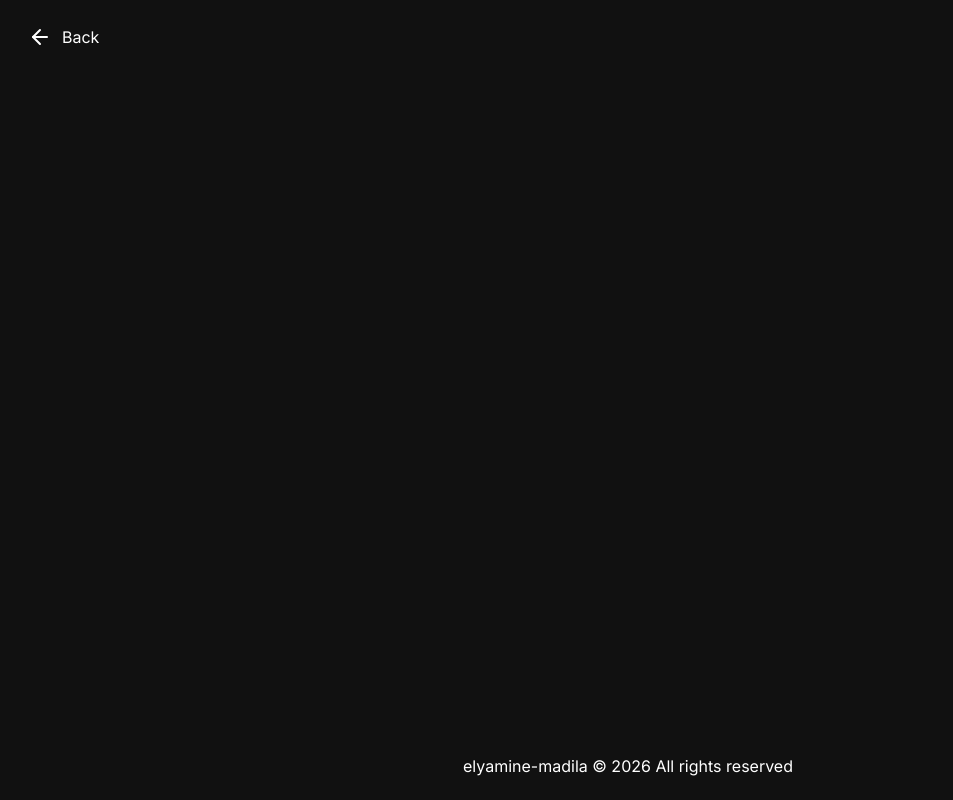
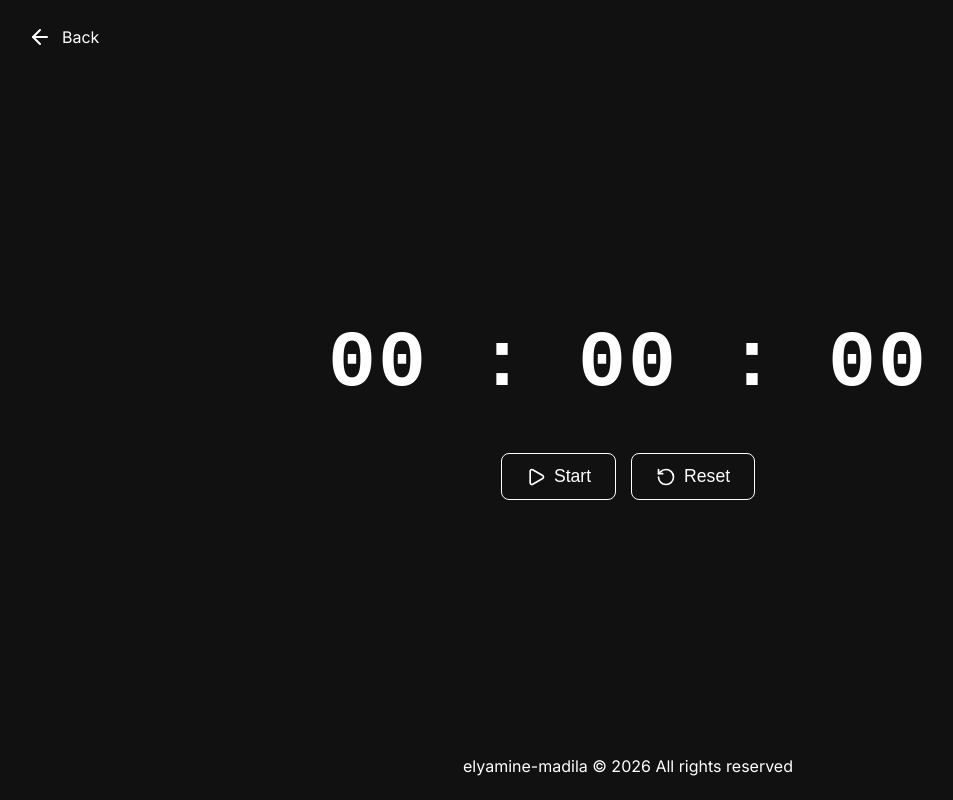
Before and after one commit to eljmadila/Counter-App, a React (Vite) app: page /time in a window 1280 px wide. Shown: the whole page, without its empty margins (12-965 px from the left). Built offline with nearby package versions, Linux system fonts and the light colour scheme.

Commit message:
feat: implement timer, theme styles, and update README

```diff
--- a/src/App.css
+++ b/src/App.css
@@ -146,6 +146,42 @@ footer {
   height: 100vh;
 }
 
+.timeDisplay {
+  font-size: 5rem;
+  font-weight: 700;
+  font-family: monospace, sans-serif;
+  letter-spacing: 2px;
+}
+
+.timeBtnsContainer {
+  display: flex;
+  gap: 15px;
+  align-items: center;
+}
+
+.timeBtn {
+  display: flex;
+  align-items: center;
+  gap: 8px;
+  padding: 12px 24px;
+  border-radius: 8px;
+  border: 1px solid var(--text-color);
+  background-color: transparent;
+  color: var(--text-color);
+  font-size: 1.1rem;
+  cursor: pointer;
+  transition: var(--transition);
+}
+
+.timeBtn:hover {
+  background-color: blueviolet;
+  color: #fff;
+}
+
+.timeBtn:active {
+  transform: scale(0.95);
+}
+
 /* Card */
 .quizContainer {
   display: flex;
--- a/src/pages/Time.tsx
+++ b/src/pages/Time.tsx
@@ -1,13 +1,67 @@
 import BackHome from "../components/BackHome"
+import { Play, Pause, RotateCcw } from "lucide-react"
+import { useState, useEffect } from "react"
 
 function Time() {
+  const [seconds, setSeconds] = useState<number>(0)
+  const [isRunning, setIsRunning] = useState<boolean>(false)
+
+  // Start interval when timer is running
+  useEffect(() => {
+    let interval: number | undefined
+
+    if (isRunning) {
+      interval = window.setInterval(() => {
+        setSeconds((prev) => prev + 1)
+      }, 1000)
+    }
+
+    return () => {
+      if (interval) clearInterval(interval)
+    }
+  }, [isRunning])
+
+  // Timer controls
+  const handleStart = () => setIsRunning(true)
+  const handlePause = () => setIsRunning(false)
+  const handleReset = () => {
+    setIsRunning(false)
+    setSeconds(0)
+  }
+
+  // Helper function to format seconds into HH : MM : SS
+  const formatTime = (totalSeconds: number) => {
+    const hrs = Math.floor(totalSeconds / 3600)
+    const mins = Math.floor((totalSeconds % 3600) / 60)
+    const secs = totalSeconds % 60
+
+    const formattedHours = String(hrs).padStart(2, "0")
+    const formattedMinutes = String(mins).padStart(2, "0")
+    const formattedSeconds = String(secs).padStart(2, "0")
+
+    return `${formattedHours} : ${formattedMinutes} : ${formattedSeconds}`
+  }
 
   return (
     <div className="timeContainer">
-        <BackHome />
-        <div className="timeContent">
-
-        </div>
+      <BackHome />
+      <div className="timeContent">
+        <h1 className="timeDisplay">{formatTime(seconds)}</h1>
+      </div>
+      <div className="timeBtnsContainer">
+        {!isRunning ? (
+          <button className="timeBtn" onClick={handleStart}>
+            <Play size={20} /> Start
+          </button>
+        ) : (
+          <button className="timeBtn" onClick={handlePause}>
+            <Pause size={20} /> Pause
+          </button>
+        )}
+        <button className="timeBtn" onClick={handleReset}>
+          <RotateCcw size={20} /> Reset
+        </button>
+      </div>
     </div>
   )
 }
```
Also changed, not shown: 1 other file (tests, documents, lock files or other folders).
